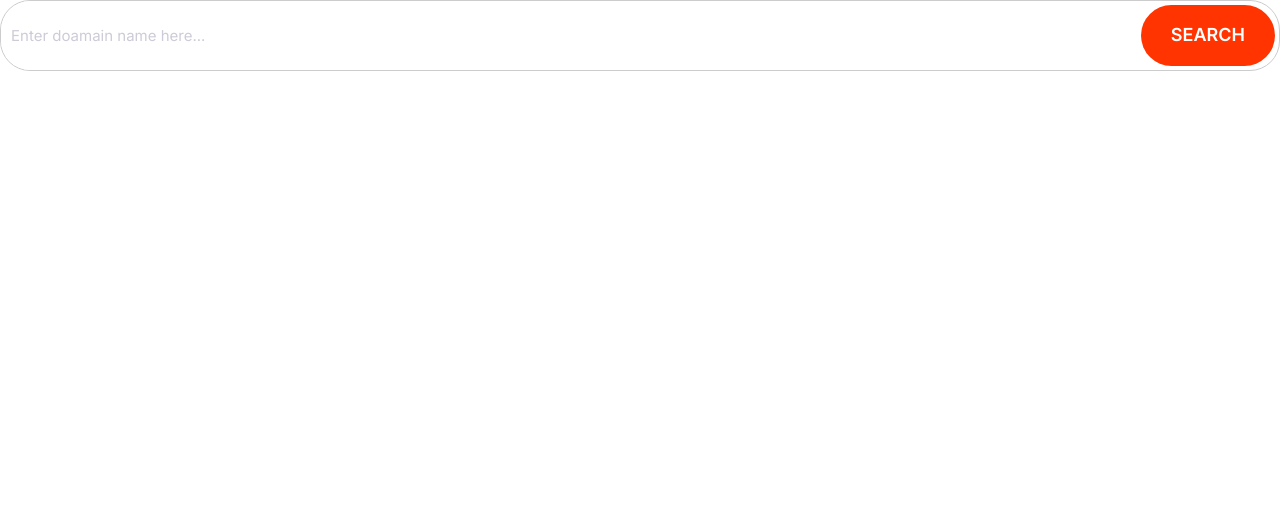
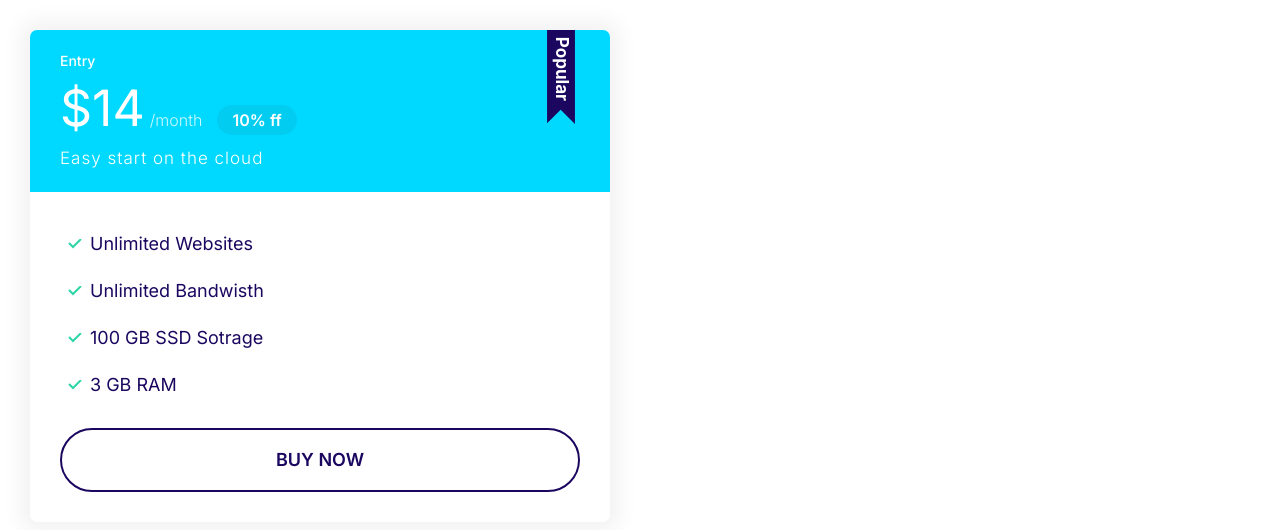
Before and after one commit to AntonioAlgaba/Cloud-hosting, a plain HTML site: page index.html in a window 1280 px wide. Drawn offline with Linux system fonts and the light colour scheme.

Commit message:
Build card component

```diff
--- a/CSS/style.css
+++ b/CSS/style.css
@@ -110,6 +110,7 @@ a {
 
 .badge--small {
     font-size: 1.6rem ;
+    padding: 0.5rem 1.5rem;
 }
 
 @media scren and (min-sidth: 1024px) {
@@ -270,3 +271,88 @@ a {
         font-size:1.5rem;
     }
 }
+
+/* Cards */
+
+.card {
+    border-radius: 7px;
+    box-shadow: 0 0 20px 10px #f3f3f3;
+    overflow: hidden;
+}
+
+.card__header, .card__body{
+    padding: 2rem 3rem;
+}
+
+.card--primary .card__header{
+    background: var(--color-primary);
+    color: #fff;
+}
+
+.card--secondary .card__header{
+    background: var(--color-secondary);
+    color: #fff;
+}
+
+.card--secondary .badge--secondary {
+    background: #02cdf1;
+}
+
+/* Plans */
+
+.plan__name{
+    color: #fff;
+    margin: 0;
+    font-weight: 500;
+    font-size: 2.4rem;
+}
+
+.plan__price{
+    font-size: 6rem;
+}
+
+.plan__billing-cycle {
+    font-size: 2.4rem;
+    font-weight: 300;
+    opacity: 0.8;
+    margin-right: 1rem;
+}
+
+.plan__description{
+    font-size: 2rem;
+    font-weight: 300;
+    letter-spacing: 1px;
+    display: block;
+}
+
+.plan .list__item {
+    margin-bottom: 2rem;
+}
+
+.plan--popular .card__header{
+    position: relative;
+}
+
+.plan--popular .card__header::before{
+    content: url(../images/popular.svg);
+    width: 40px;
+    display: inline-block;
+    position: absolute;
+    top: -6px;
+    right: 5%;
+}
+
+@media screen and (min-width: 1024px) {
+    .plan__name {
+        font-size: 1.4rem;
+    }
+    .plan__price {
+        font-size: 5rem;
+    }
+    .plan__billing-cycle {
+        font-size: 1.6rem;
+    }
+    .plan__description{
+        font-size: 1.7rem;
+    }
+}
--- a/index.html
+++ b/index.html
@@ -20,13 +20,27 @@
    <h3>Heading 3</h3>
    <p>Lorem ipsum dolor sit amet consectetur adipisicing elit. Praesentium facere magnam enim veniam reiciendis fugit similique quam sapiente ullam temporibus.</p>
  -->
-    <div class="input-group">
-      <input
-        type="text"
-        class="input"
-        placeholder="Enter doamain name here..."
-      />
-      <button class="btn btn--accent">Search</button>
+    <div style="width: 50%; padding: 3rem">
+      <div class="plan plan--popular">
+        <div class="card card--secondary">
+          <header class="card__header">
+            <h3 class="plan__name">Entry</h3>
+            <span class="plan__price">$14</span>
+            <span class="plan__billing-cycle">/month</span>
+            <span class="badge badge--secondary badge--small">10% ff</span>
+            <span class="plan__description">Easy start on the cloud</span>
+          </header>
+          <div class="card__body">
+            <ul class="list list--tick">
+              <li class="list__item">Unlimited Websites</li>
+              <li class="list__item">Unlimited Bandwisth</li>
+              <li class="list__item">100 GB SSD Sotrage</li>
+              <li class="list__item">3 GB RAM</li>
+            </ul>
+            <button class="btn btn--outline btn--block">Buy now</button>
+          </div>
+        </div>
+      </div>
     </div>
   </body>
 </html>
```
Also changed, not shown: components/lists.html (+1 -1 lines), images/popular.svg (added), 1 other file.
